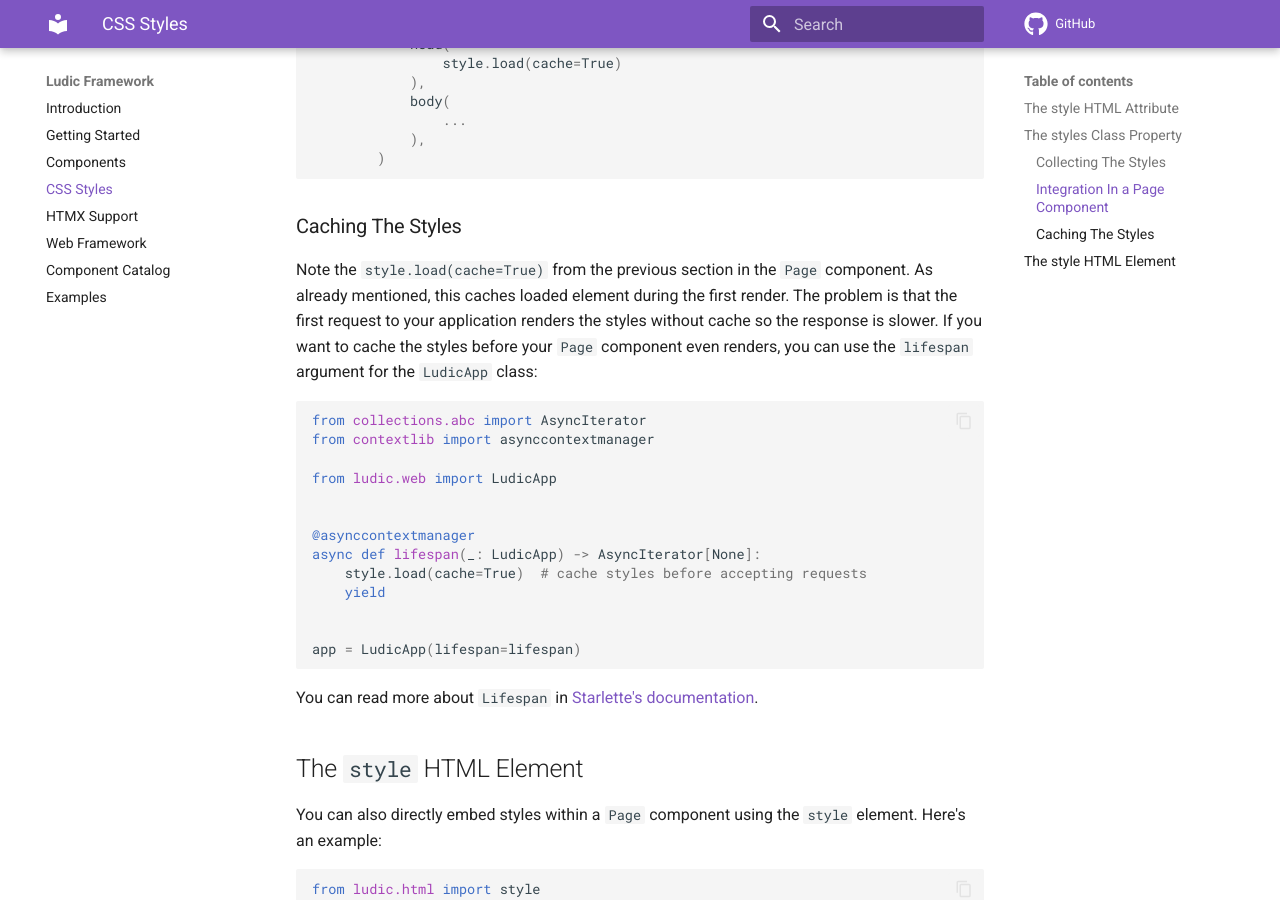
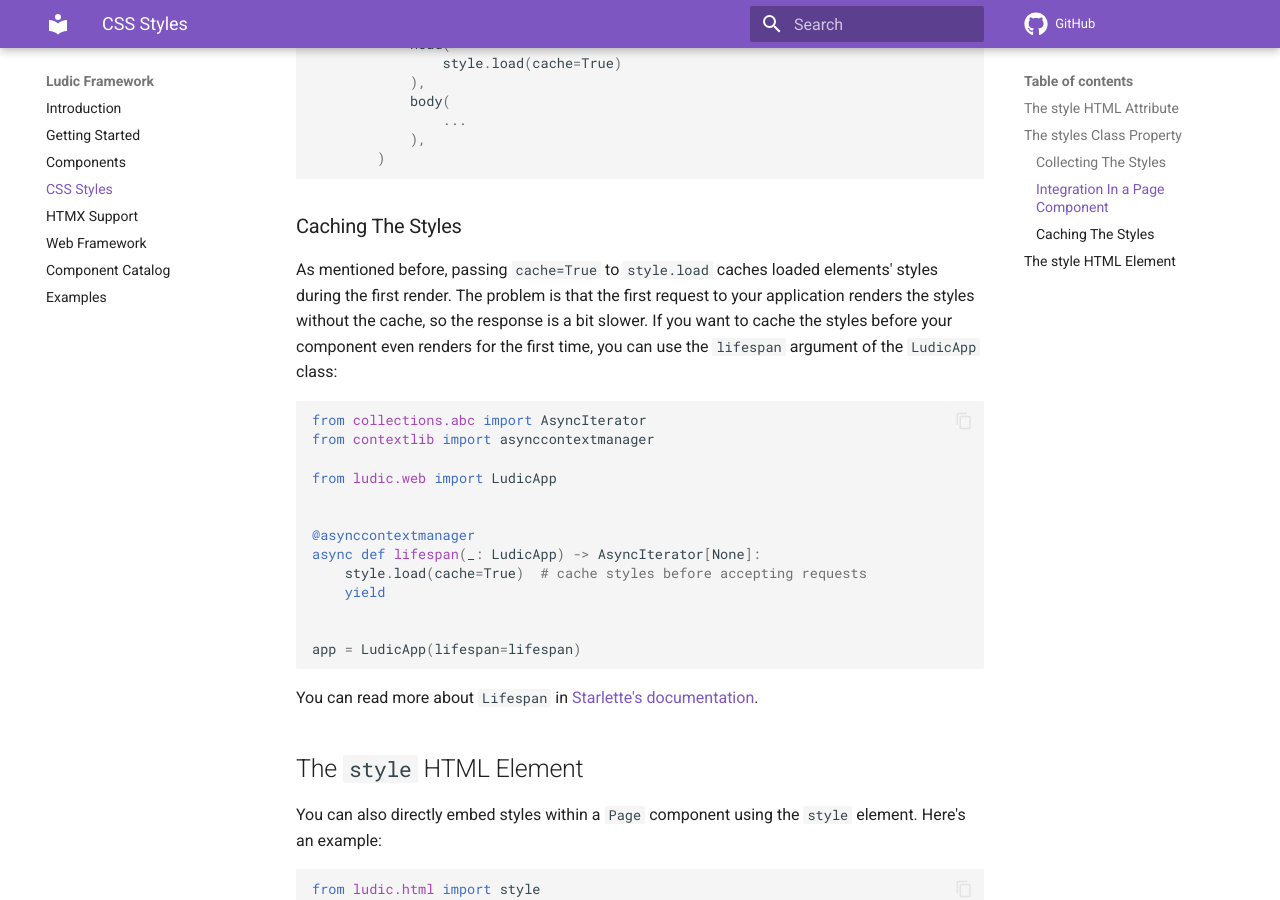
Before and after one commit to getludic/ludic, an MkDocs documentation site: the page built from docs/styles.md, in a window 1280 px wide and 900 px high, scrolled down 2477 px. Built offline with MkDocs 1.6.1 and Material for MkDocs 9.7.7, drawn with Linux system fonts in a browser that asks for light colours; comment, search, counter and statistics services are not loaded.

Commit message:
docs(styles): Improve english

````diff
--- a/docs/styles.md
+++ b/docs/styles.md
@@ -121,7 +121,7 @@ class Page(Component[AnyChildren, NoAttrs]):
 
 ### Caching The Styles
 
-Note the `style.load(cache=True)` from the previous section in the `Page` component. As already mentioned, this caches loaded element during the first render. The problem is that the first request to your application renders the styles without cache so the response is slower. If you want to cache the styles before your `Page` component even renders, you can use the `lifespan` argument for the `LudicApp` class:
+As mentioned before, passing `cache=True` to `style.load` caches loaded elements' styles during the first render. The problem is that the first request to your application renders the styles without the cache, so the response is a bit slower. If you want to cache the styles before your component even renders for the first time, you can use the `lifespan` argument of the `LudicApp` class:
 
 ```python
 from collections.abc import AsyncIterator
````
